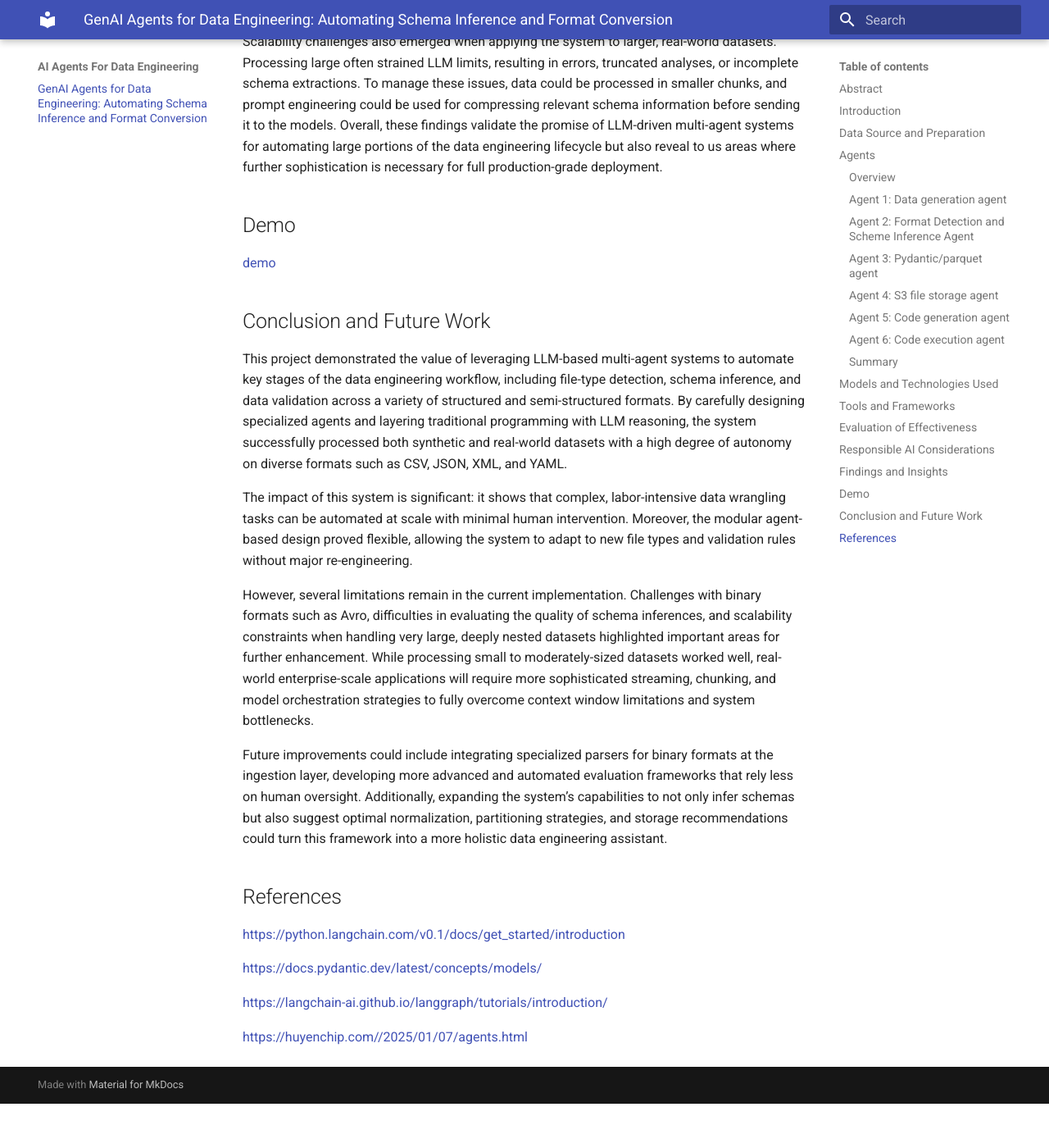
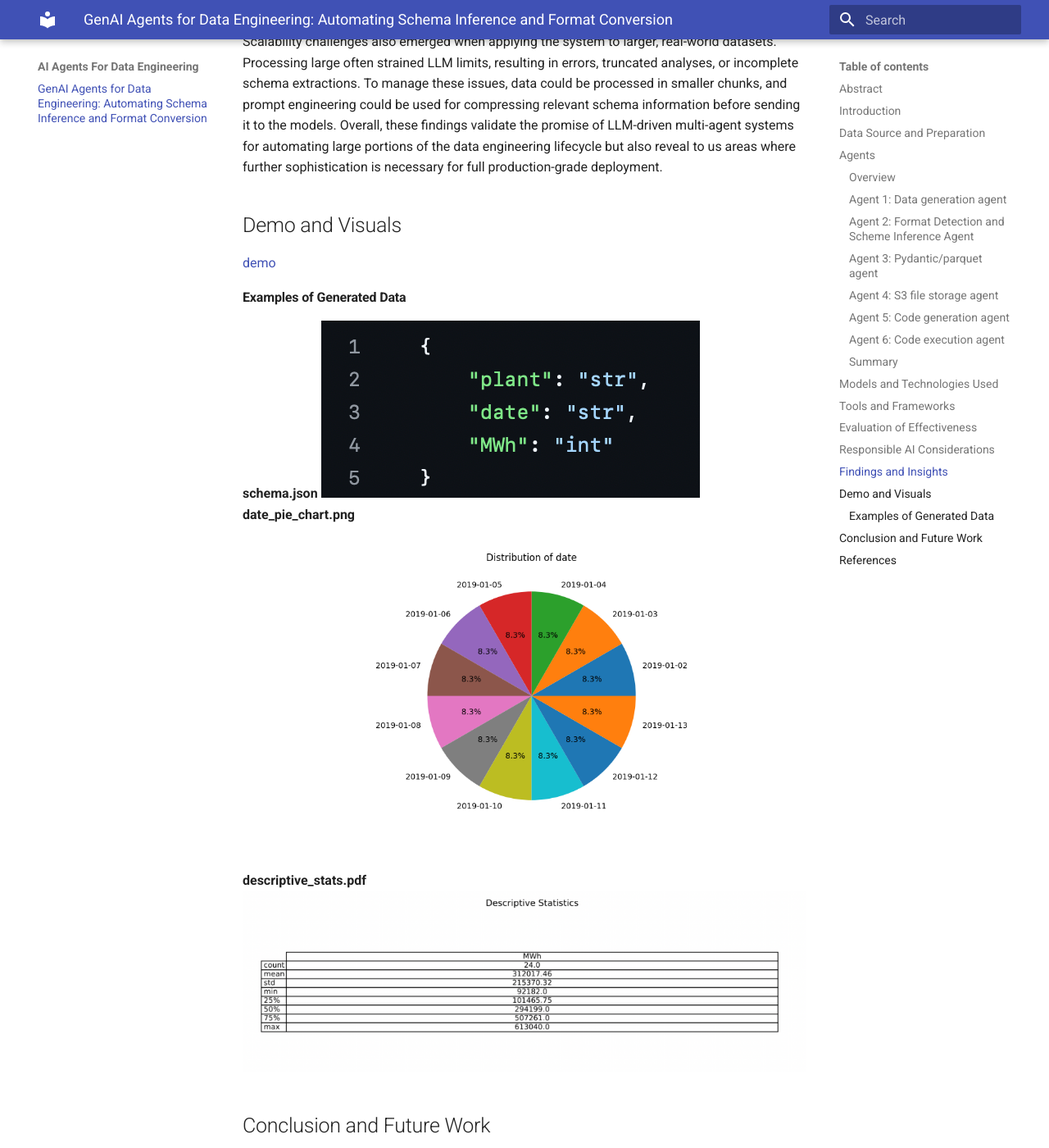
Before and after one commit to shivram7/dsan6725-finalreport, an MkDocs documentation site: the page built from docs/index.md, in a window 1280 px wide and 1400 px high, scrolled down 8699 px. Shown: the whole window at 82% size. Built offline with MkDocs 1.6.1 and Material for MkDocs 9.7.7, drawn with Linux system fonts in a browser that asks for light colours; before the commit the page ends 10045 px from its top, so only the background shows below that.

Commit message:
Fix MkDocs config and set up GitHub Actions deploy

```diff
--- a/docs/index.md
+++ b/docs/index.md
@@ -155,9 +155,17 @@ Scalability challenges also emerged when applying the system to larger, real-wor
 Overall, these findings validate the promise of LLM-driven multi-agent systems for automating large portions of the data engineering lifecycle but also reveal to us areas where further sophistication is necessary for full production-grade deployment.
 
 
-## Demo
+## Demo and Visuals
 
 [demo](https://drive.google.com/file/d/1ep8h2n3ZlRr4QEjaiMY8P4xUL_3LmPad/view?usp=sharing)
+
+#### Examples of Generated Data
+**schema.json**
+![schema.json](schema.json.png)
+**date_pie_chart.png**
+![date_pie_chart.png](date_pie_chart.png)
+**descriptive_stats.pdf**
+![descriptive_stats.pdf](descriptive_stats.pdf.png)
 
 ## Conclusion and Future Work
 
```
Also changed, not shown: docs/date_pie_chart.png (added), docs/descriptive_stats.pdf.png (added), docs/schema.json.png (added), 1 other file.
